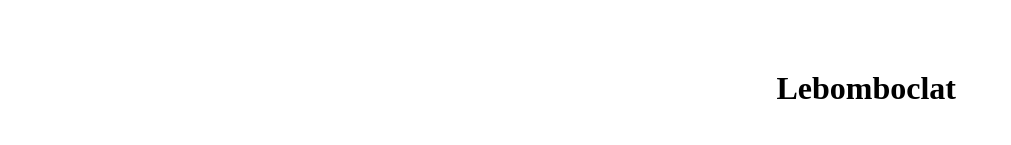
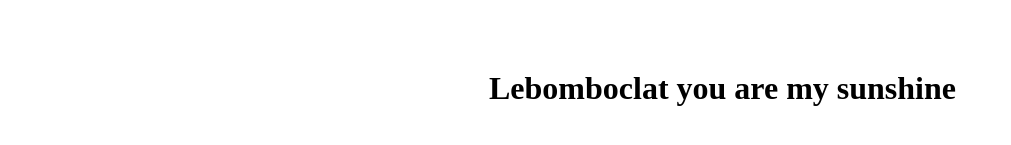
Before and after one commit to MartinBoso/MartinBoso.github.io, a plain HTML site: page index.html in a window 1280 px wide. Shown: the part 535-680 px from the top of the page, without its empty margins (0-1011 px from the left). Drawn offline with Linux system fonts and the light colour scheme.

Commit message:
Update index.html

```diff
--- a/index.html
+++ b/index.html
@@ -10,6 +10,6 @@
     <br><br><br><br><br><br><br><br><br><br><br><br><br><br><br><br>
     <h1 style="float: right; margin-right: 25%; display: inline;">work in progress</h1>
     <br><br><br><br><br><br><br><br><br><br><br><br><br><br><br><br>
-    <h1 style="float: right; margin-right: 25%;">Lebomboclat</h1>
+    <h1 style="float: right; margin-right: 25%;">Lebomboclat you are my sunshine</h1>
 </body>
 </html>
```
